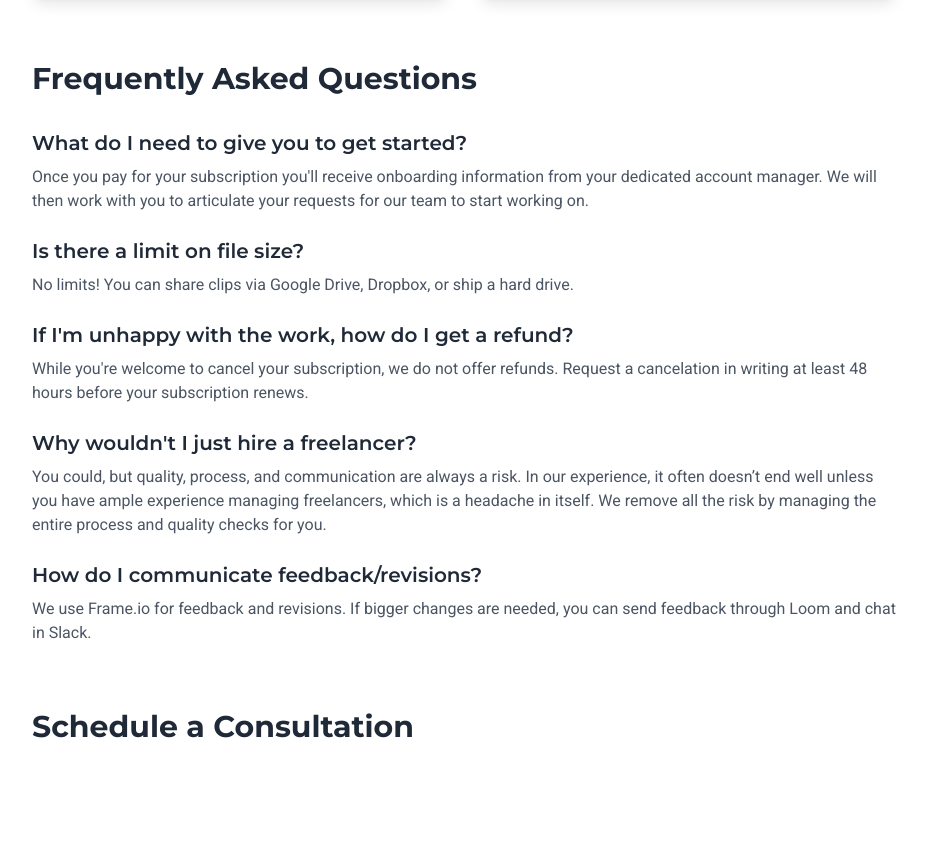
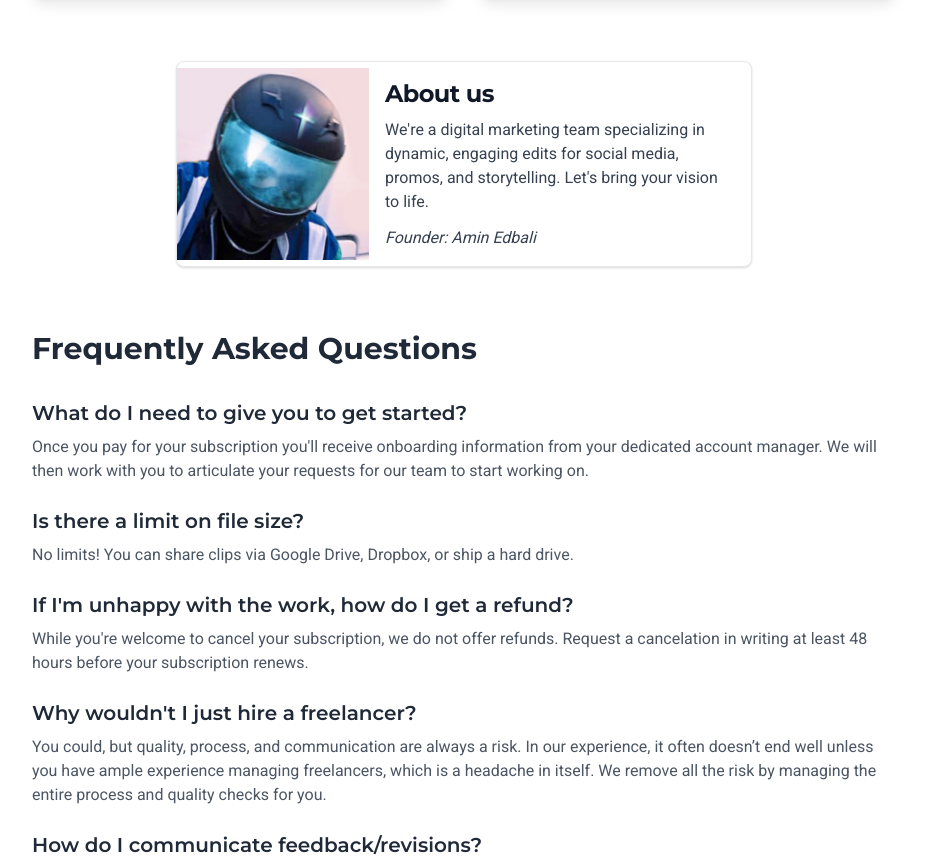
Before and after one commit to fideliolabs/fideliolabs.github.io, a plain HTML site: page index.html in a window 1280 px wide. Shown: the part 993-1854 px from the top of the page, without its empty margins (176-1103 px from the left). Drawn offline with nearby package versions, Linux system fonts and the light colour scheme; a script that the page names is missing.

Commit message:
add about section

```diff
--- a/index.html
+++ b/index.html
@@ -129,6 +129,24 @@
         </div>
     </div>
 
+    <!-- About Section -->
+    <div class="max-w-4xl mx-auto px-4 mt-16">
+        <div class="space-y-6">
+            <div class="mx-auto flex flex-col items-center bg-white border border-gray-200 rounded-lg shadow md:flex-row md:max-w-xl">
+                <img class="object-cover w-full rounded-t-lg h-96 md:h-auto md:w-48 md:rounded-none md:rounded-s-lg" src="logo.png" alt="">
+                <div class="flex flex-col justify-between p-4 leading-normal">
+                    <h5 class="mb-2 text-2xl font-bold tracking-tight text-gray-900 dark:text-white font-heading">About us</h5>
+                    <p class="mb-3 font-normal text-gray-700">
+                        We're a digital marketing team specializing in dynamic, engaging edits for social media, promos, and storytelling. Let's bring your vision to life.
+                    </p>
+                    <p class="text-gray-700 italic">
+                        Founder: Amin Edbali
+                    </p>
+                </div>
+            </div>
+        </div>
+    </div>
+
     <!-- FAQ Section -->
     <div class="max-w-4xl mx-auto px-4 mt-16">
         <h2 class="text-3xl font-bold text-gray-800 mb-8 font-heading">Frequently Asked Questions</h2>
```
Also changed, not shown: logo.png (added).
